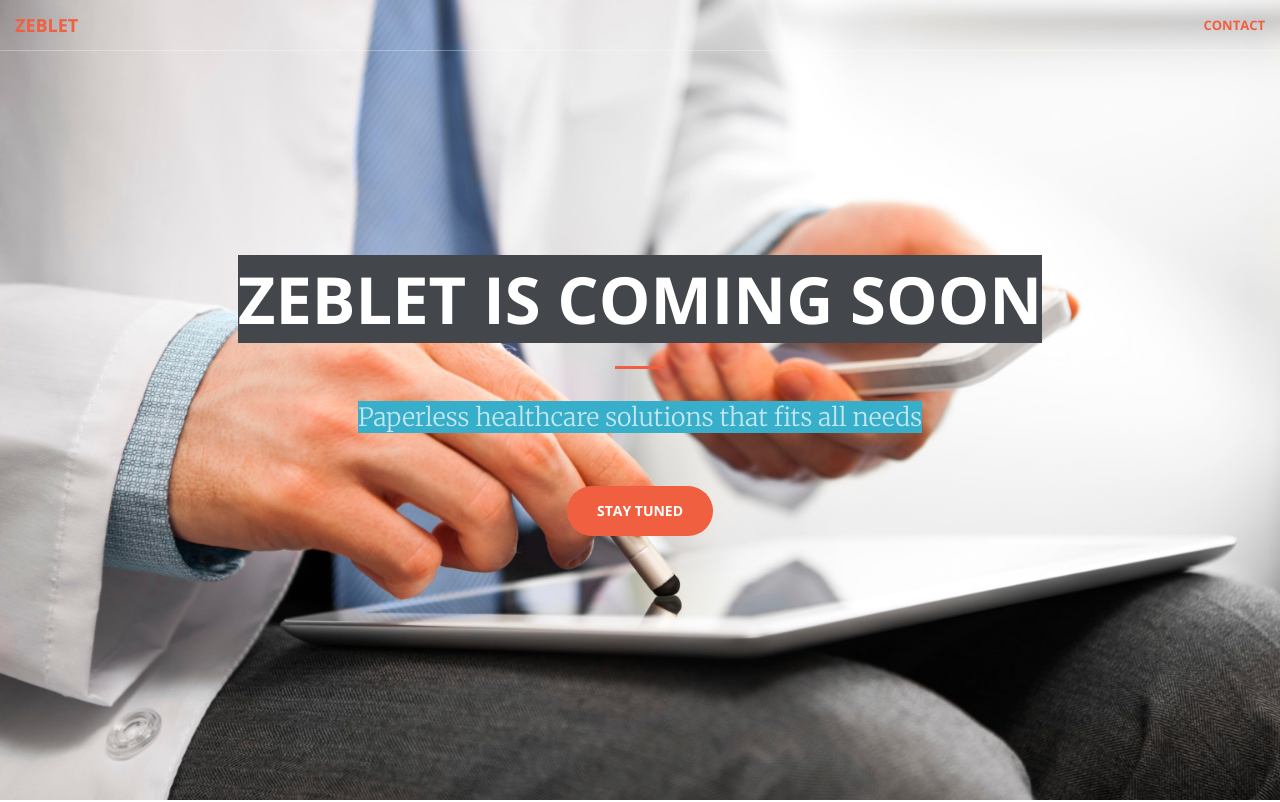
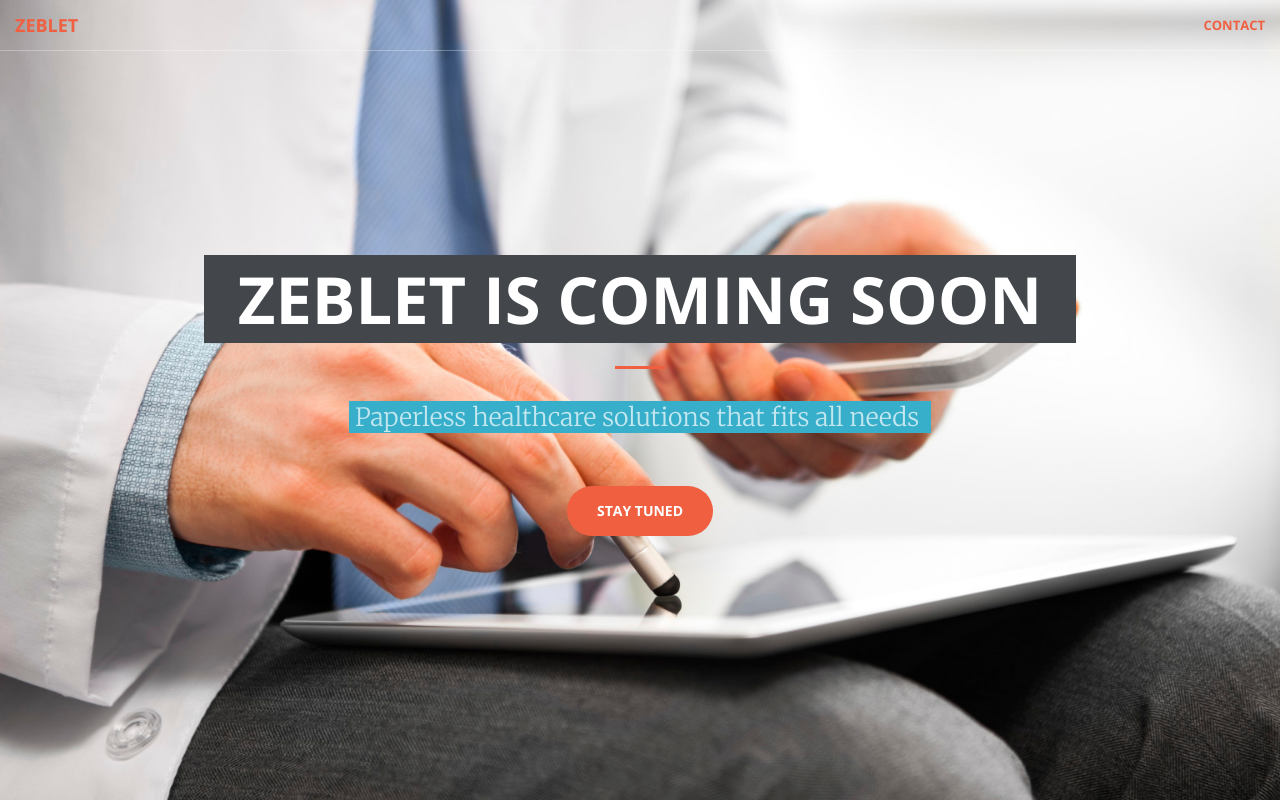
Before and after one commit to manojpandey/zeblet, a plain HTML site: page index.html in a window 1280 px wide. Shown: the top 802 px of the page. Drawn offline with nearby package versions, Linux system fonts and the light colour scheme.

Commit message:
small changes

```diff
--- a/index.html
+++ b/index.html
@@ -54,9 +54,9 @@
     <header>
         <div class="header-content">
             <div class="header-content-inner">
-                <h1><span class="highlight">Zeblet is coming soon</span></h1>
+                <h1><span class="highlight">&nbsp Zeblet is coming soon &nbsp</span></h1>
                 <hr>
-                <p><span class="highlight-small"> Paperless healthcare solutions that fits all needs </span></p>
+                <p><span class="highlight-small"> &nbspPaperless healthcare solutions that fits all needs &nbsp</span></p>
                 <a class="btn btn-primary btn-xl page-scroll">Stay tuned</a>
             </div>
         </div>
```
